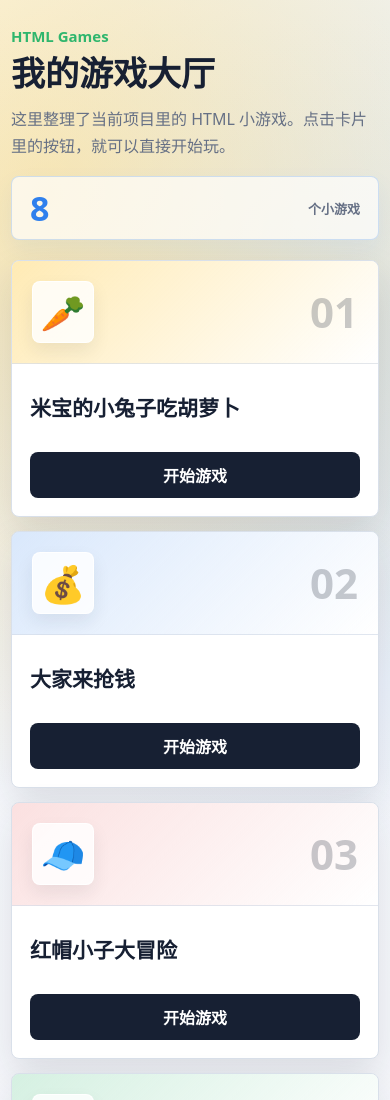
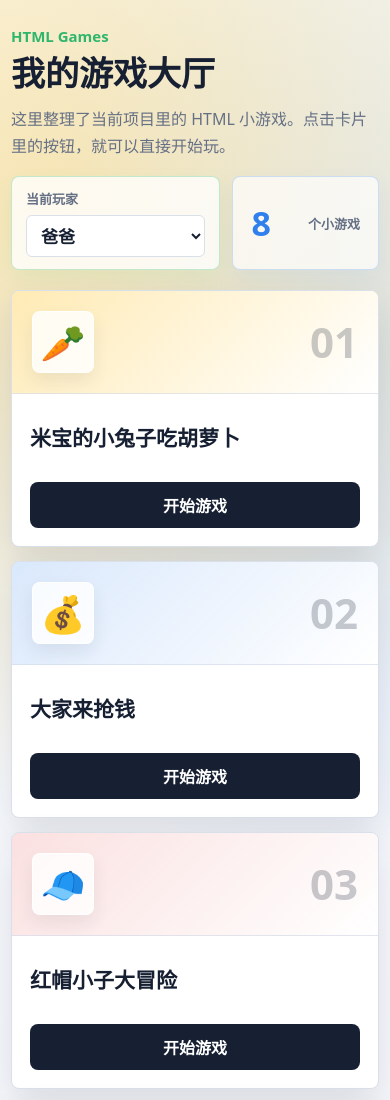
Before and after one commit to fndx12/-playground, a plain HTML site: page index.html in a window 390 px wide. Shown: the top 1100 px of the page. Drawn offline with Linux system fonts and the light colour scheme.

Commit message:
Move player selection to game lobby

```diff
--- a/index.html
+++ b/index.html
@@ -96,6 +96,49 @@
       color: var(--muted);
       font-size: 13px;
       font-weight: 700;
+    }
+
+    .hero-tools {
+      display: grid;
+      grid-template-columns: minmax(150px, auto) 116px;
+      gap: 12px;
+      align-items: stretch;
+    }
+
+    .player-control {
+      display: grid;
+      gap: 7px;
+      min-width: 150px;
+      padding: 12px 14px;
+      border: 1px solid rgba(47, 182, 109, 0.28);
+      border-radius: 8px;
+      background: rgba(255, 255, 255, 0.78);
+      box-shadow: 0 10px 22px rgba(47, 182, 109, 0.08);
+    }
+
+    .player-control label {
+      color: var(--muted);
+      font-size: 13px;
+      font-weight: 800;
+    }
+
+    .player-control select {
+      width: 100%;
+      min-height: 42px;
+      padding: 7px 34px 7px 10px;
+      border: 1px solid var(--line);
+      border-radius: 6px;
+      background: #ffffff;
+      color: var(--ink);
+      font: inherit;
+      font-size: 17px;
+      font-weight: 800;
+      cursor: pointer;
+    }
+
+    .player-control select:focus-visible {
+      outline: 3px solid rgba(47, 128, 237, 0.24);
+      outline-offset: 2px;
     }
 
     .games {
@@ -215,6 +258,14 @@
         text-align: left;
       }
 
+      .hero-tools {
+        grid-template-columns: minmax(0, 1fr) minmax(110px, 0.7fr);
+      }
+
+      .player-control {
+        min-width: 0;
+      }
+
       .count span {
         margin-top: 0;
       }
@@ -238,9 +289,19 @@
         <h1 id="hall-title">我的游戏大厅</h1>
         <p class="subtitle">这里整理了当前项目里的 HTML 小游戏。点击卡片里的按钮，就可以直接开始玩。</p>
       </div>
-      <div class="count" aria-label="游戏数量">
-        <strong id="gameCount">0</strong>
-        <span>个小游戏</span>
+      <div class="hero-tools">
+        <div class="player-control">
+          <label for="familyPlayerSelect">当前玩家</label>
+          <select id="familyPlayerSelect">
+            <option value="爸爸">爸爸</option>
+            <option value="婠婠">婠婠</option>
+            <option value="米宝">米宝</option>
+          </select>
+        </div>
+        <div class="count" aria-label="游戏数量">
+          <strong id="gameCount">0</strong>
+          <span>个小游戏</span>
+        </div>
       </div>
     </section>
 
@@ -301,6 +362,31 @@
 
     const gamesEl = document.getElementById("games");
     const gameCountEl = document.getElementById("gameCount");
+    const familyPlayerSelect = document.getElementById("familyPlayerSelect");
+    const PLAYER_STORAGE_KEY = "familyPlayer";
+    const FAMILY_PLAYERS = ["爸爸", "婠婠", "米宝"];
+
+    function loadFamilyPlayer() {
+      try {
+        const savedPlayer = localStorage.getItem(PLAYER_STORAGE_KEY);
+        return FAMILY_PLAYERS.includes(savedPlayer) ? savedPlayer : FAMILY_PLAYERS[0];
+      } catch (error) {
+        return FAMILY_PLAYERS[0];
+      }
+    }
+
+    familyPlayerSelect.value = loadFamilyPlayer();
+    familyPlayerSelect.addEventListener("change", () => {
+      const player = FAMILY_PLAYERS.includes(familyPlayerSelect.value)
+        ? familyPlayerSelect.value
+        : FAMILY_PLAYERS[0];
+      familyPlayerSelect.value = player;
+      try {
+        localStorage.setItem(PLAYER_STORAGE_KEY, player);
+      } catch (error) {
+        console.warn("无法保存玩家选择", error);
+      }
+    });
 
     gameCountEl.textContent = games.length;
 
```
Also changed, not shown: 恐龙跑酷游戏.html (+11 -26 lines).
